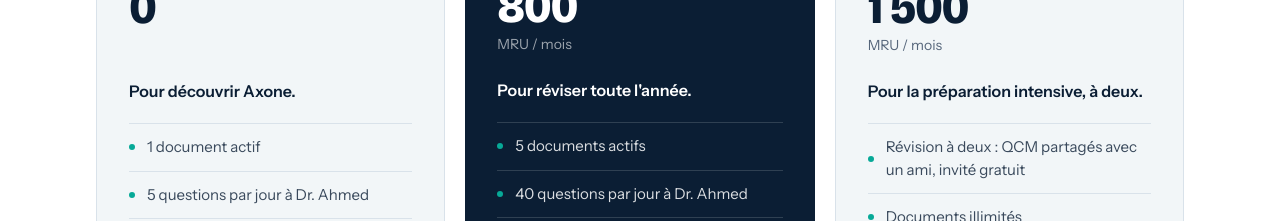
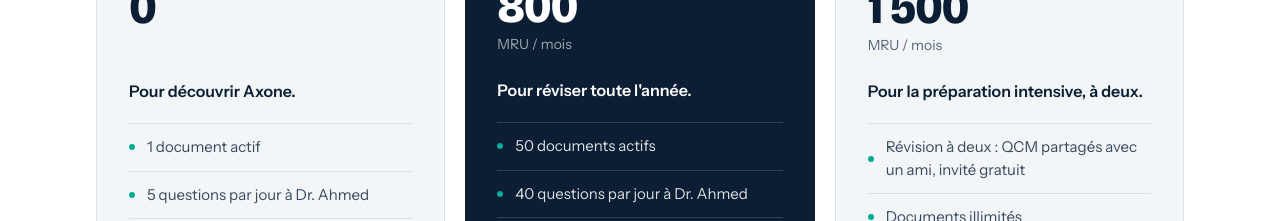
Before and after one commit to FALL-Ahmed/mednum, a Next.js app in the folder web/: page / in a window 1280 px wide. Shown: the part 3660-3881 px from the top of the page. Built offline with nearby package versions, Linux system fonts and the light colour scheme; no server answers; the database is empty.

Commit message:
Standard : 50 documents actifs, Duo : illimités

```diff
--- a/web/src/app/app/abonnement/page.tsx
+++ b/web/src/app/app/abonnement/page.tsx
@@ -30,7 +30,7 @@
 const FEATURES: Record<string, string[]> = {
   standard: [
     "40 questions par jour à Dr. Ahmed",
-    "5 documents actifs",
+    "50 documents actifs",
     "5 fiches, flashcards ou cas cliniques par jour",
     "50 questions de QCM par jour",
     "Export des fiches en PDF",
--- a/web/src/app/pricing.tsx
+++ b/web/src/app/pricing.tsx
@@ -24,7 +24,7 @@
 /** Liste de secours (si les offres du panneau d'administration ne sont pas lisibles). */
 const FALLBACK: Record<"freemium" | "standard" | "premium", PublicLimits> = {
   freemium: { max_documents: 1, daily_questions: 5, daily_contents: 1, daily_qcm: 1, pdf_export: false, history_days: 7 },
-  standard: { max_documents: 5, daily_questions: 40, daily_contents: 5, daily_qcm: 10, pdf_export: true, history_days: 30 },
+  standard: { max_documents: 50, daily_questions: 40, daily_contents: 5, daily_qcm: 10, pdf_export: true, history_days: 30 },
   premium: { max_documents: null, daily_questions: 100, daily_contents: 20, daily_qcm: 30, pdf_export: true, history_days: null },
 };
 
```
Also changed, not shown: 1 other file (tests, documents, lock files or other folders).
